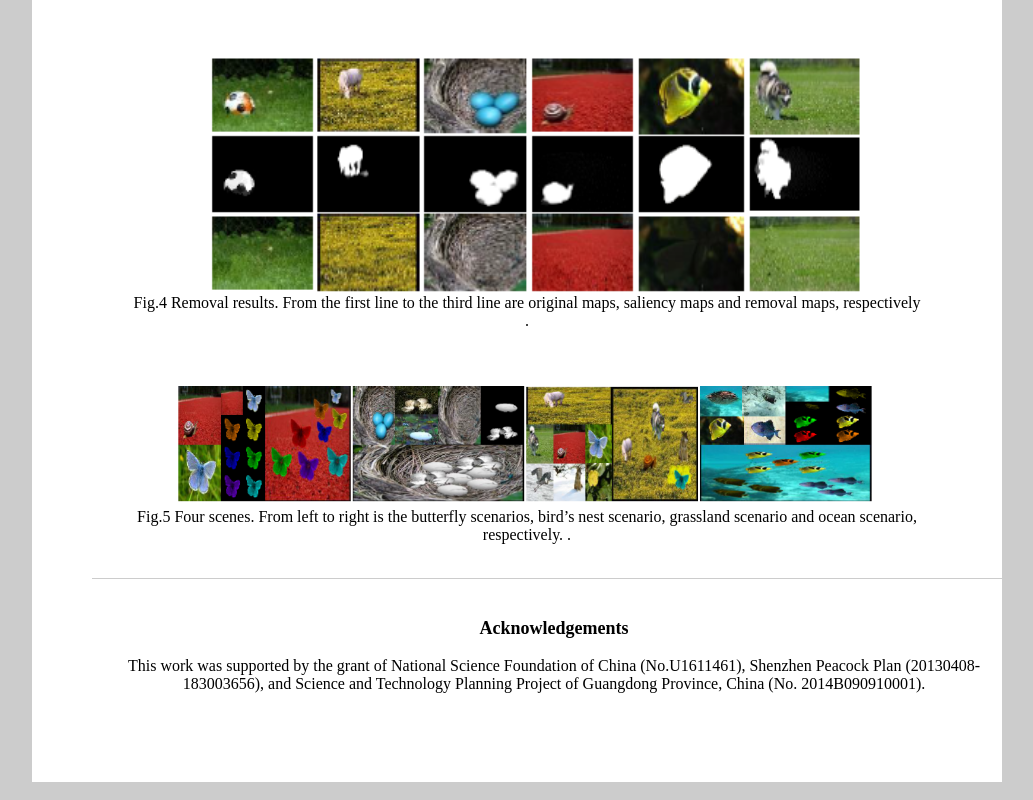
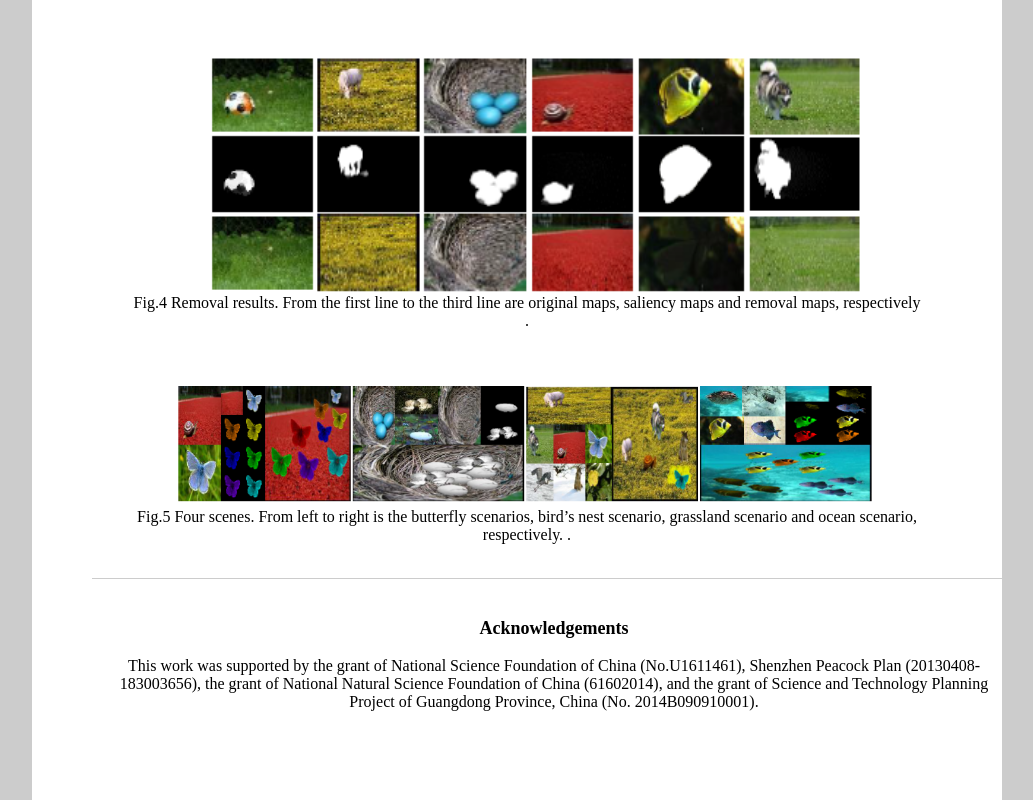
Before and after one commit to ChunbiaoZhu/MM2017, a plain HTML site: page index.html in a window 1280 px wide. Shown: the part 1752-2552 px from the top of the page, without its empty margins (123-1156 px from the left). Drawn offline with Linux system fonts and the light colour scheme.

Commit message:
Update index.html

```diff
--- a/index.html
+++ b/index.html
@@ -202,7 +202,7 @@ var _hmt = _hmt || [];
     </TR>
 	<TR>
 		<TD width="10" align = "left"></TD>
-		<TD>This work was supported by the grant of National Science Foundation of China (No.U1611461), Shenzhen Peacock Plan (20130408-183003656), and Science and Technology Planning Project of Guangdong Province, China (No. 2014B090910001).</TD>
+		<TD>This work was supported by the grant of National Science Foundation of China (No.U1611461), Shenzhen Peacock Plan (20130408-183003656), the grant of National Natural Science Foundation of China (61602014), and the grant of Science and Technology Planning Project of Guangdong Province, China (No. 2014B090910001).</TD>
 	</TR>
 	<TR>
 		<TD height="10"></TD>
```
